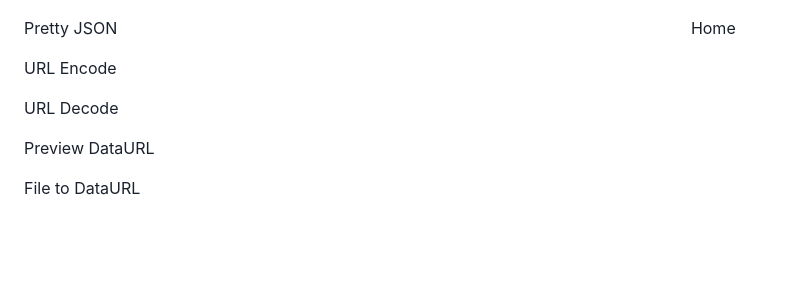
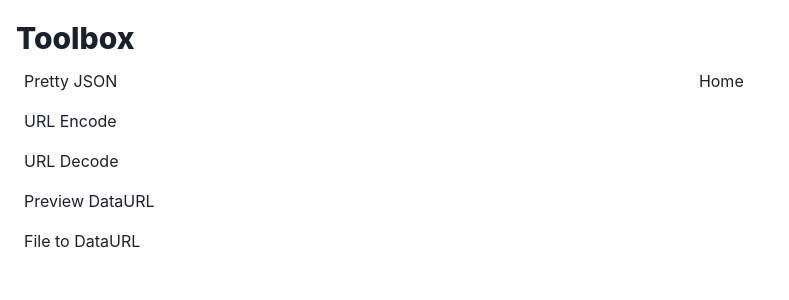
Before and after one commit to Uvacoder/aaa-tools-collect-tsx3, a Next.js app: page / in a window 1280 px wide. Shown: the top 300 px of the page, without its empty margins (0-789 px from the left). Built offline with nearby package versions, Linux system fonts and the light colour scheme.

Commit message:
Add title

```diff
--- a/layout/DefaultLayout.tsx
+++ b/layout/DefaultLayout.tsx
@@ -1,21 +1,26 @@
 import React from 'react'
 import { useRouter } from 'next/router'
 import Head from 'next/head'
-import { Box, Flex, List, ListItem } from '@chakra-ui/react'
+import { Text, Box, Flex, List, ListItem } from '@chakra-ui/react'
 import { Link } from '../components/Link'
 
 export const DefaultLayout: React.FC = ({ children }) => {
   return (
     <>
       <Head>
-        <title>Create Next App</title>
-        <meta name="description" content="Generated by create next app" />
+        <title>Toolbox</title>
+        <meta name="description" content="Toolbox" />
         <link rel="icon" href="/favicon.ico" />
       </Head>
-      <Flex justifyContent="stretch" padding="4">
-        <Navigation />
-        <Box flex="1">{children}</Box>
-      </Flex>
+      <Box paddingLeft="4" paddingTop="2">
+        <Text fontSize="3xl" marginBlock="2" fontWeight="extrabold">
+          Toolbox
+        </Text>
+        <Flex justifyContent="stretch">
+          <Navigation />
+          <Box flex="1">{children}</Box>
+        </Flex>
+      </Box>
     </>
   )
 }
```
